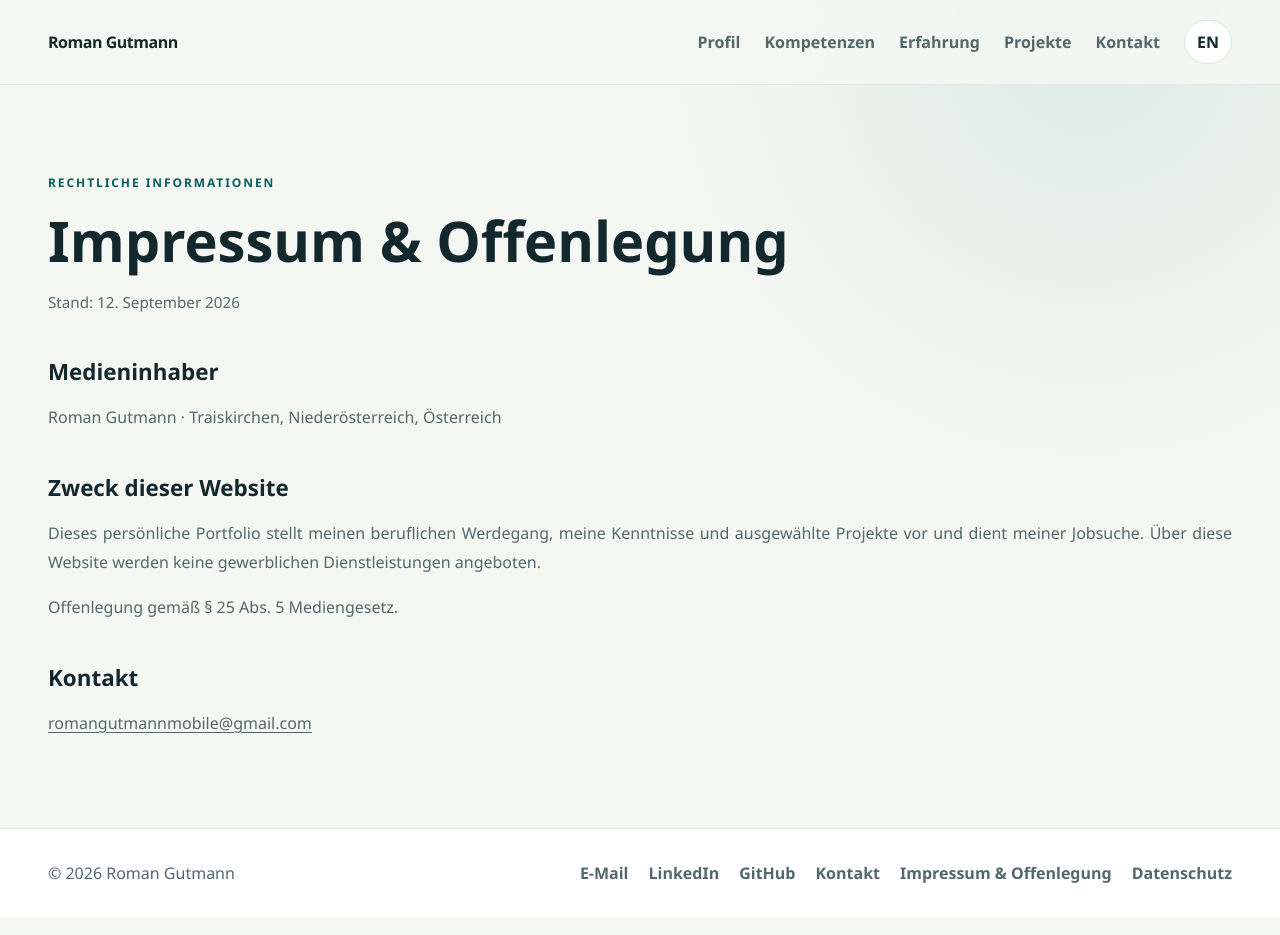
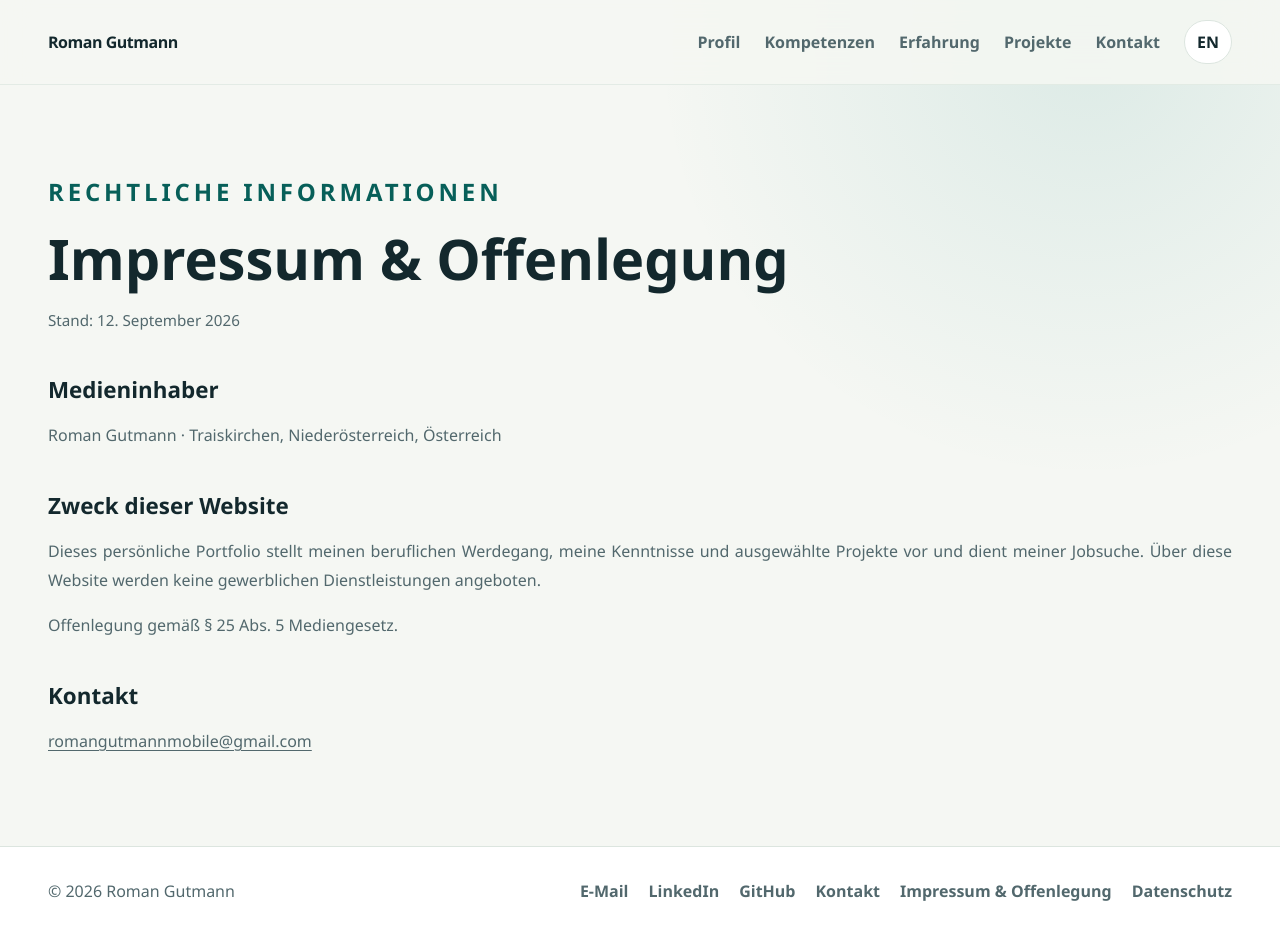
Before and after one commit to Moavalon/roman-gutmann-portfolio, an Astro site: page /impressum in a window 1280 px wide. Built offline with nearby package versions, Linux system fonts and the light colour scheme; Astro itself is replaced by a stand-in of ours.

Commit message:
style: unify responsive section label sizes

```diff
--- a/src/styles/global.css
+++ b/src/styles/global.css
@@ -73,7 +73,7 @@ a { color: inherit; text-decoration: none; }
 }
 
 @media (min-width: 768px) {
-  .hero-copy > .eyebrow { font-size: 1.5rem; }
+  .eyebrow { font-size: 1.5rem; }
 }
 
 .site-header {
```
